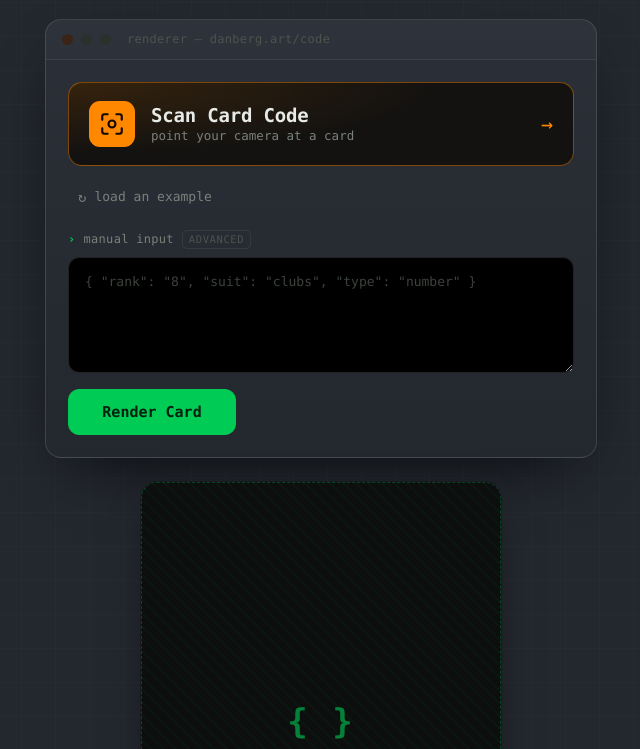
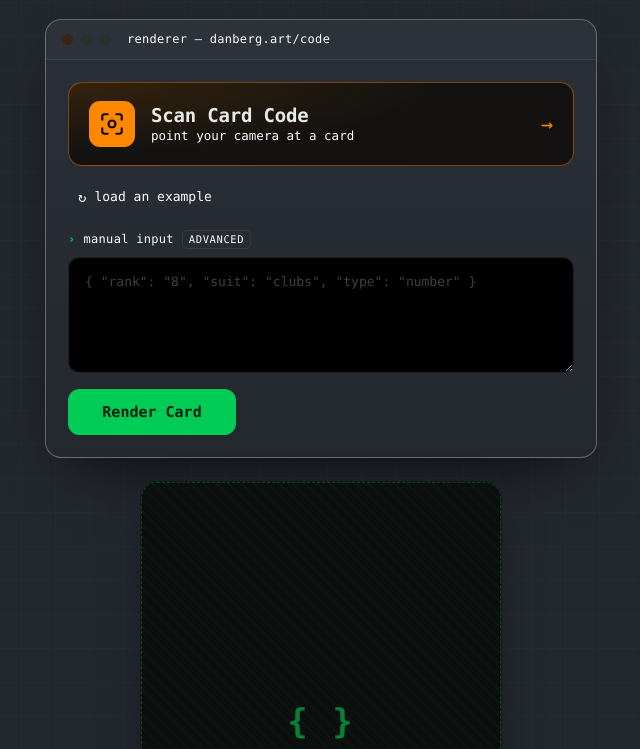
Before and after one commit to danbergart/pure-data-playing-cards-app, a website: page index.html in a window 1280 px wide. Shown: the part 100-849 px from the top of the page, without its empty margins (319-959 px from the left). Drawn offline with Linux system fonts and the light colour scheme.

Commit message:
Change muted colors and console border style
Updated muted colors to white and adjusted console border opacity.

```diff
--- a/style.css
+++ b/style.css
@@ -6,8 +6,8 @@
   --line: rgba(255, 255, 255, 0.13);
   --line-soft: rgba(255, 255, 255, 0.07);
   --ink: #e7eae6;
-  --muted: #79817a;
-  --muted-2: #4d534e;
+  --muted: #ffffff;
+  --muted-2: #ffffff;
   --orange: #ff8800;
   --orange-soft: rgba(255, 136, 0, 0.14);
   --green: #00cc55;
@@ -109,7 +109,7 @@ body {
 
 /* ============ CONSOLE WINDOW ============ */
 .console {
-  border: 1px solid var(--line);
+  border: 1px solid rgba(255, 255, 255, 0.3);
   border-radius: 16px;
   background: linear-gradient(180deg, var(--bg-2), var(--bg));
   overflow: hidden;
```
